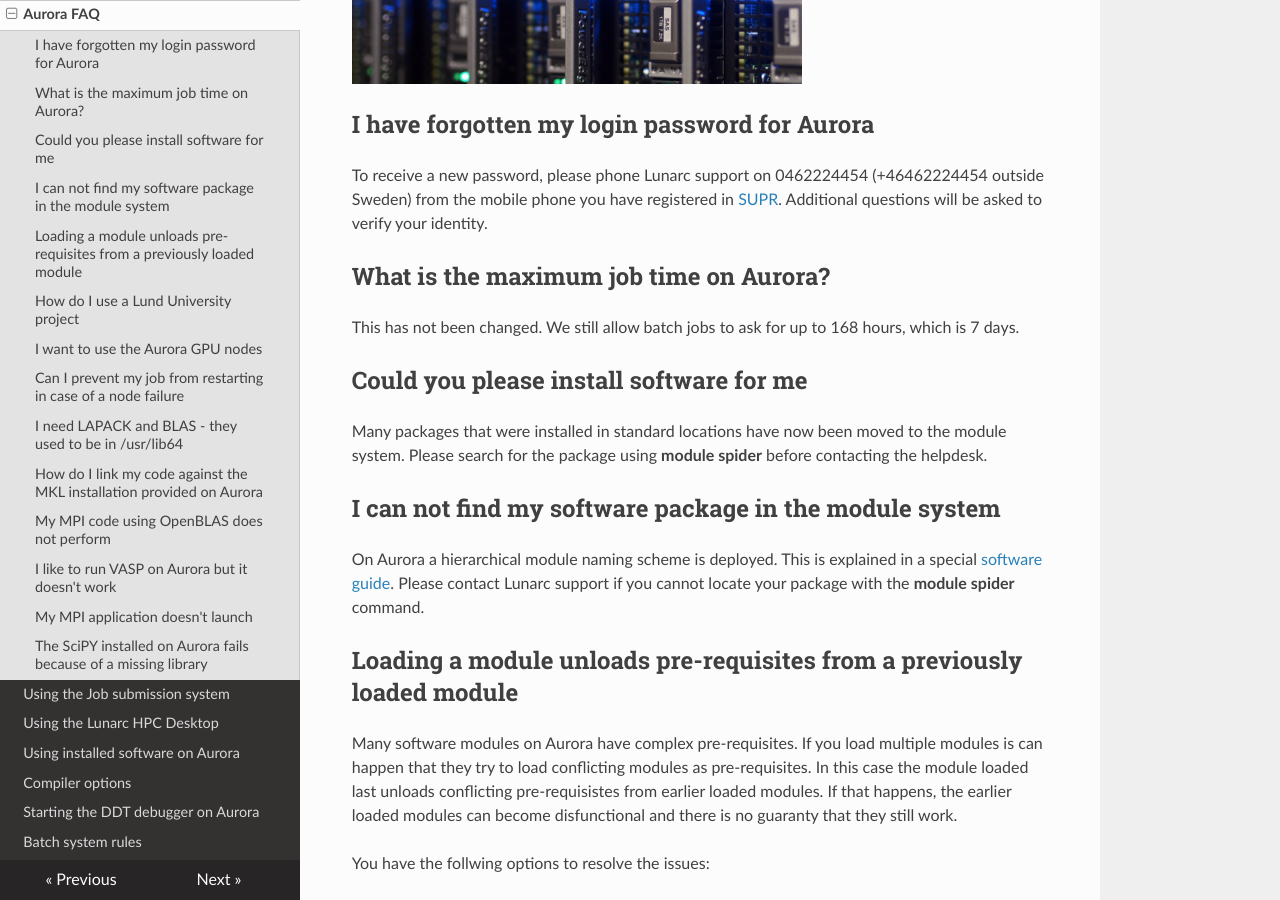
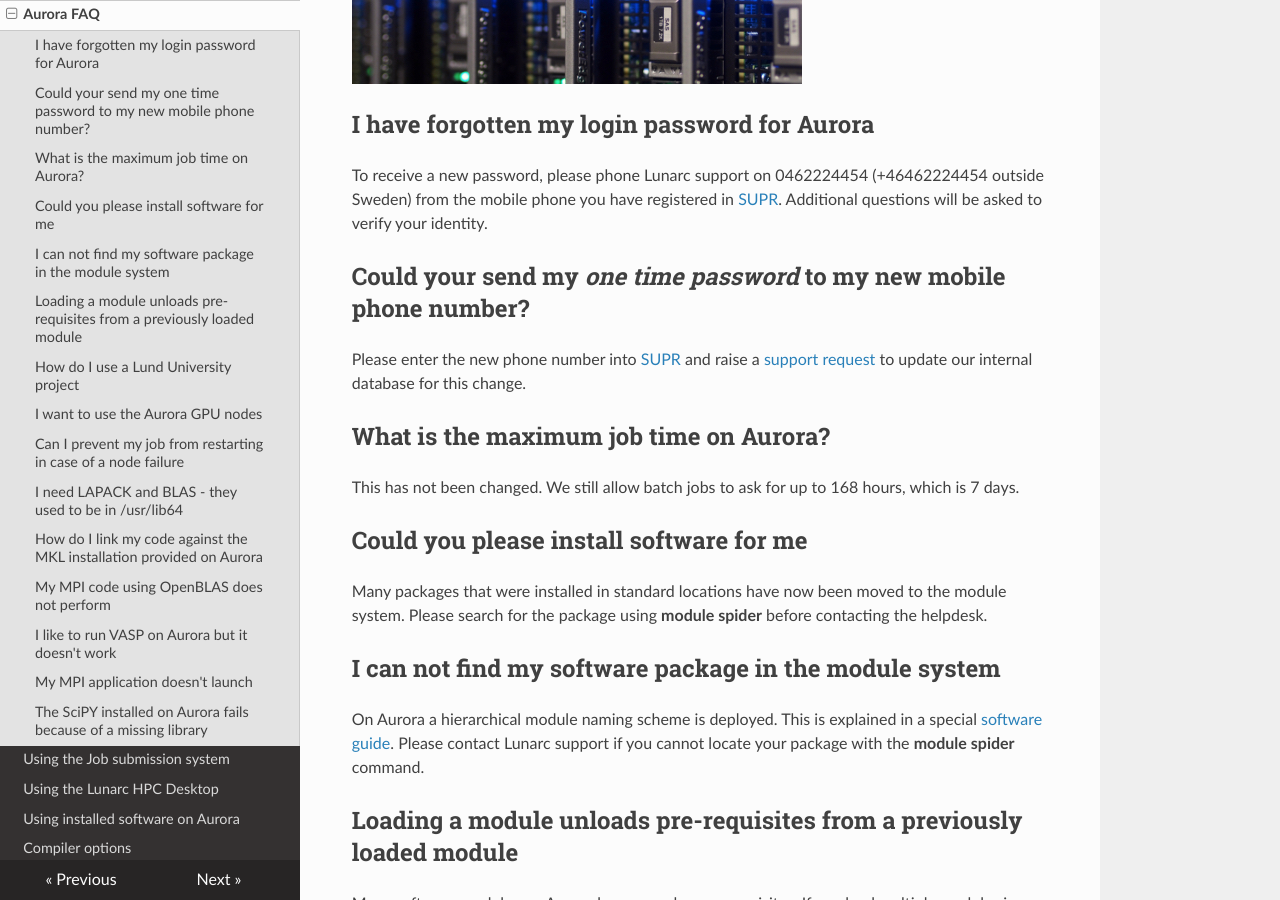
Before and after one commit to lunarc/lunarc_docs, an MkDocs documentation site: the page built from docs/aurora_faq.md, in a window 1280 px wide and 900 px high, scrolled down 377 px. Built offline with MkDocs 1.6.1, drawn with Linux system fonts in a browser that asks for light colours; nearby versions of some CDN libraries; old or Windows-style settings are respelled for this version of MkDocs.

Commit message:
Added FAQ entry on updating mobile phone number on OTP

```diff
--- a/docs/aurora_faq.md
+++ b/docs/aurora_faq.md
@@ -5,6 +5,9 @@ Author: Joachim Hein (Lunarc)
 
 ## I have forgotten my login password for Aurora
 To receive a new password, please phone Lunarc support on 0462224454 (+46462224454 outside Sweden) from the mobile phone you have registered in [SUPR](https://supr.snic.se/person/).  Additional questions will be asked to verify your identity.
+
+## Could your send my *one time password* to my new mobile phone number?
+Please enter the new phone number into [SUPR](https://supr.snic.se/person/) and raise a [support request](http://www.lunarc.lu.se/support/support_form) to update our internal database for this change.
 
 ## What is the maximum job time on Aurora?
 This has not been changed.  We still allow batch jobs to ask for up to 168 hours, which is 7 days.
```
